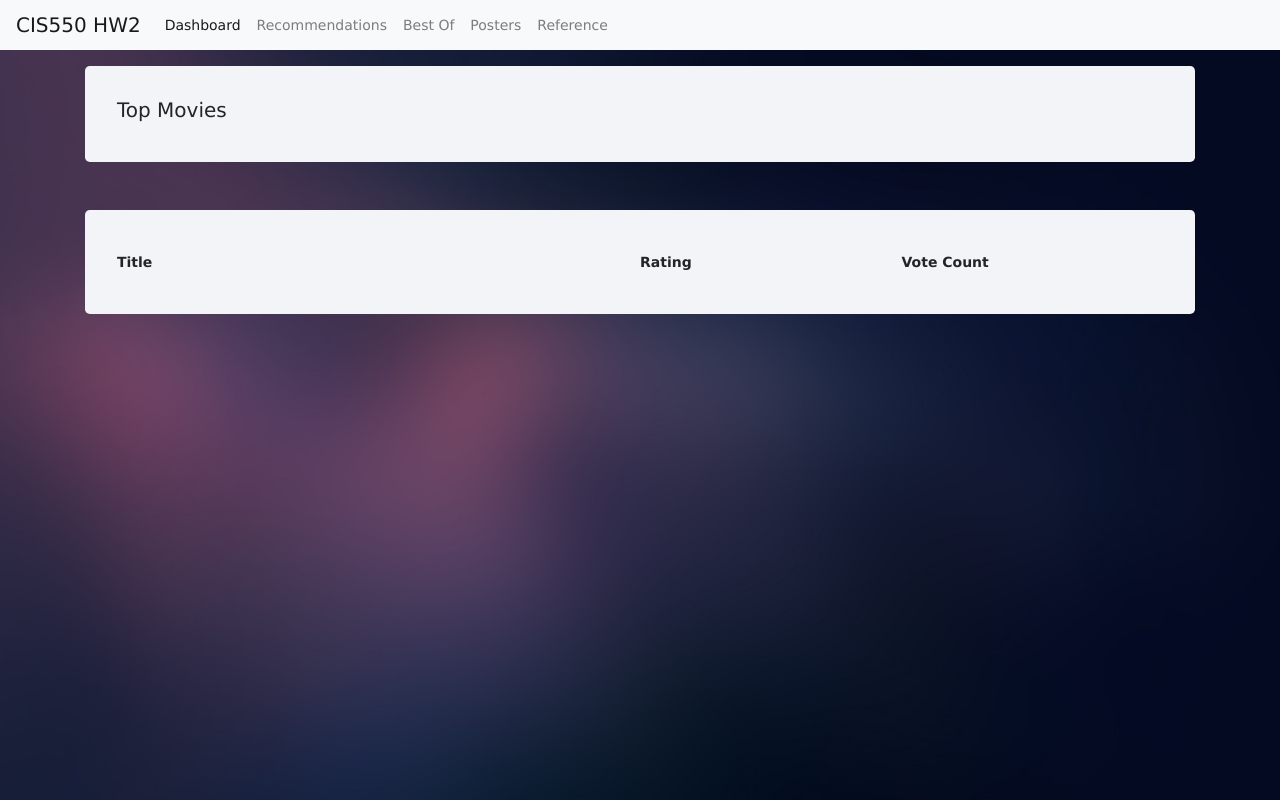
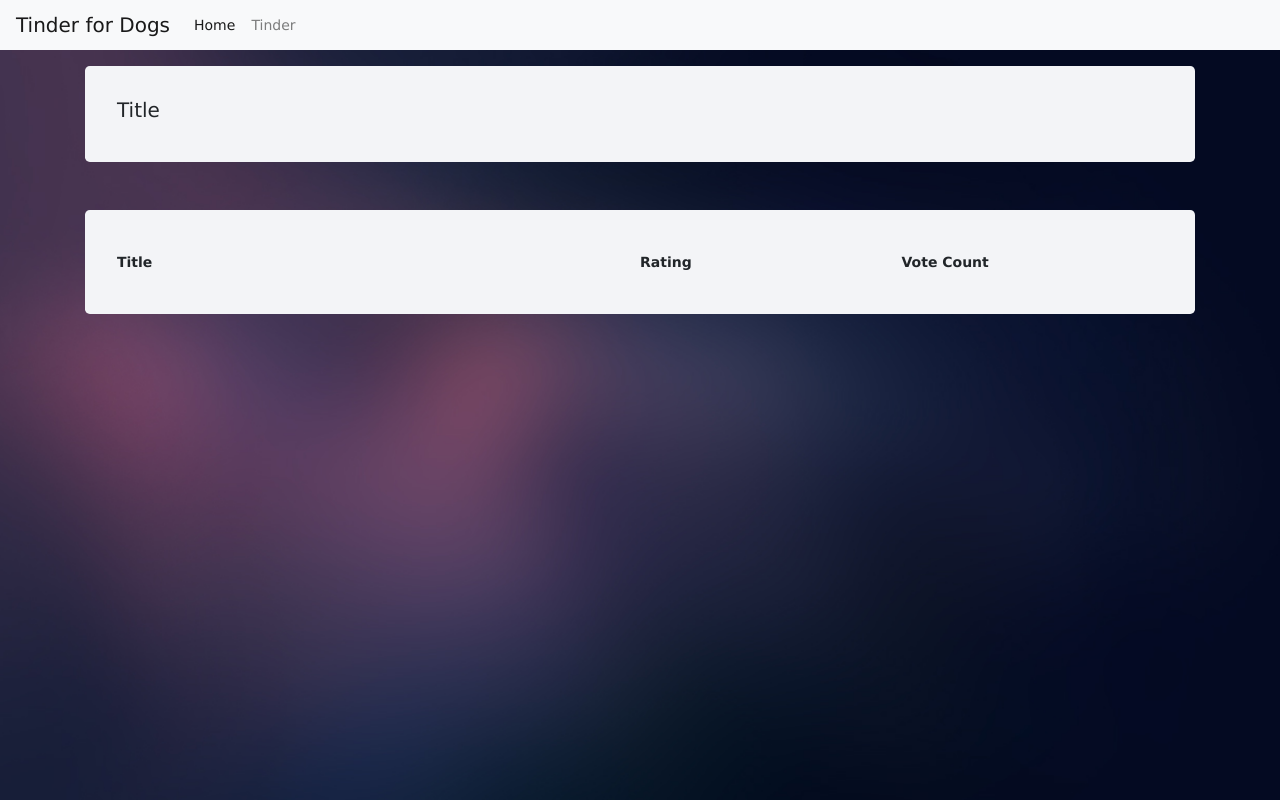
Before and after one commit to sholl97/tinder-for-dogs, a website: page views/dashboard.html in a window 1280 px wide. Drawn offline with nearby package versions, Linux system fonts and the light colour scheme; files that its build step writes are made by us from their sources; no server answers.

Commit message:
update navbar/titles

```diff
--- a/views/dashboard.html
+++ b/views/dashboard.html
@@ -5,7 +5,7 @@
     <meta charset="UTF-8">
     <meta http-equiv="X-UA-Compatible" content="IE=edge">
     <meta name="viewport" content="width=device-width, initial-scale=1">
-    <title>CIS550 HW2: Dashboard</title>
+    <title>Tinder for Dogs | Home</title>
     <script src="http://cdnjs.cloudflare.com/ajax/libs/angular.js/1.4.2/angular.js"></script>
     <link rel="stylesheet" href="https://stackpath.bootstrapcdn.com/bootstrap/4.2.1/css/bootstrap.min.css" integrity="sha384-GJzZqFGwb1QTTN6wy59ffF1BuGJpLSa9DkKMp0DgiMDm4iYMj70gZWKYbI706tWS" crossorigin="anonymous">
     <script src="javascripts/app.js" type="text/javascript"></script>
@@ -17,14 +17,17 @@
   <body ng-controller="dashboardController">
     <!-- Navbar -->
     <nav class="navbar navbar-expand-lg navbar-light bg-light">
-      <span class="navbar-brand center">CIS550 HW2</span>
+      <span class="navbar-brand center">Tinder for Dogs</span>
       <div class="collapse navbar-collapse" id="navbarNavAltMarkup">
         <div class="navbar-nav">
-          <a class="nav-item nav-link active" href="/">Dashboard</a>
+          <a class="nav-item nav-link active" href="/">Home</a>
+          <a class="nav-item nav-link" href="/tinder">Tinder</a>
+          <!--
           <a class="nav-item nav-link" href="/recommendations">Recommendations</a>
           <a class="nav-item nav-link" href="/bestof">Best Of</a>
           <a class="nav-item nav-link" href="/posters">Posters</a>
           <a class="nav-item nav-link" href="/reference">Reference</a>
+          -->
         </div>
       </div>
     </nav>
@@ -33,7 +36,7 @@
     <br>
     <div class="container movie-container">
       <div class="jumbotron">
-        <div class="h5">Top Movies</div>
+        <div class="h5">Title</div>
         <!-- Display the Genres -->
         <div class="dogs-container">
           <div class="dog" ng-repeat="d in dogs" ng-click="showMovies(d)" id="{{'button-' + d.photo}}">
```
Also changed, not shown: views/tinder.html (+8 -6 lines).
